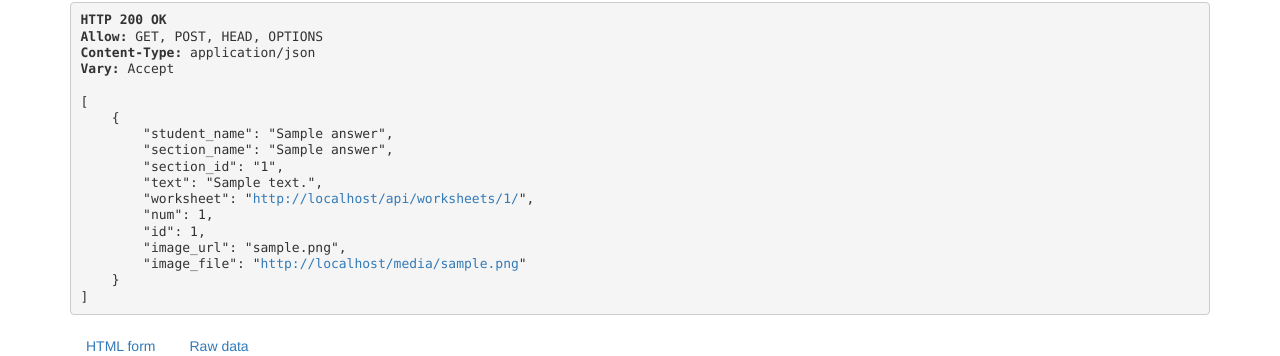
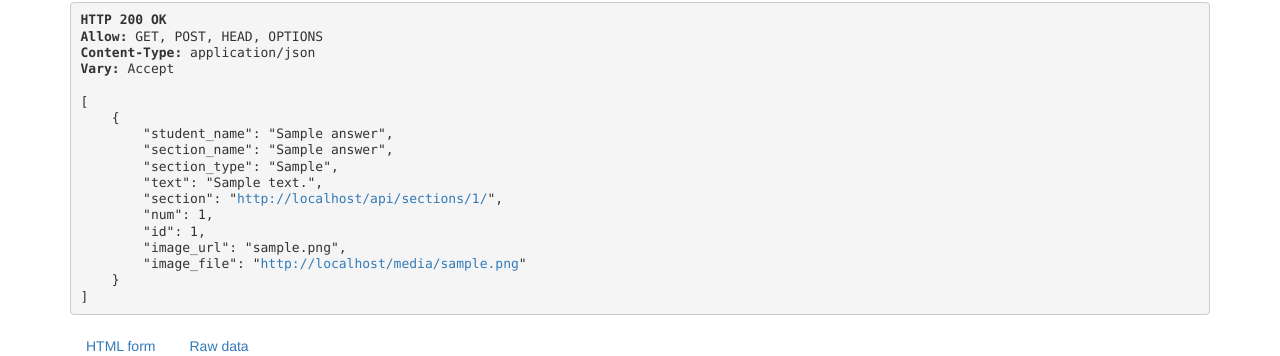
Before and after one commit to jackspiva/worksheet-interlace, a Django app: a page that uses ws_interlace/urls.py in a window 1280 px wide. Shown: the part 326-682 px from the top of the page. Run offline with Django 3.2, Linux system fonts and the light colour scheme; tables that the repository leaves empty hold one stand-in row (values such as "Sample post"); parts of the project's set-up code (start-up, migrations or seed data) failed here and were passed over; some libraries are stand-ins or nearby versions.

Commit message:
changed model name from worksheet to section

```diff
--- a/ws_interlace/admin.py
+++ b/ws_interlace/admin.py
@@ -1,7 +1,7 @@
 from django.contrib import admin
 
 # Register your models here.
-from ws_interlace.models import Worksheet, Answer
+from ws_interlace.models import Section, Answer
 
-admin.site.register(Worksheet)
+admin.site.register(Section)
 admin.site.register(Answer)
--- a/ws_interlace/models.py
+++ b/ws_interlace/models.py
@@ -19,7 +19,7 @@ def get_remote_image(ans):
         ans.save()
 
 
-class Worksheet(models.Model):
+class Section(models.Model):
     created = models.DateTimeField(auto_now_add=True)
     name = models.CharField(max_length=100, unique=True, default='')
     description = models.TextField(blank=True, null=True, default='')
@@ -30,7 +30,7 @@ class Worksheet(models.Model):
 
 class Answer(models.Model):
     created = models.DateTimeField(auto_now_add=True)
-    section_id = models.CharField(max_length=100, blank=True, default='')
+    section_type = models.CharField(max_length=100, blank=True, default='')
     section_name = models.CharField(max_length=100, blank=True, default='')
     student_name = models.CharField(max_length=100, blank=True, default='')
     text = models.CharField(max_length=100, blank=True, default='')
@@ -38,7 +38,7 @@ class Answer(models.Model):
     # fields, that way we can only use data from field if it is valid when
     # creating bar chart and stuff
     num = models.IntegerField(default=0)
-    worksheet = models.ForeignKey(Worksheet, related_name='answers', null=True)
+    section = models.ForeignKey(Section, related_name='answers', null=True)
     image_file = models.ImageField(upload_to='images', default='')
     image_url = models.URLField(default='')
 
--- a/ws_interlace/serializers.py
+++ b/ws_interlace/serializers.py
@@ -1,5 +1,5 @@
 from rest_framework import serializers
-from ws_interlace.models import Worksheet, Answer
+from ws_interlace.models import Section, Answer
 from django.core.files import File
 import os
 import urllib
@@ -18,23 +18,22 @@ def get_remote_image(ans):
 
 class AnswerSerializer(serializers.HyperlinkedModelSerializer):
 
-
     class Meta:
         model = Answer
-        fields = ('student_name', 'section_name', 'section_id',
-                  'text', 'worksheet', 'num', 'id', 'image_url', 'image_file')
+        fields = ('student_name', 'section_name', 'section_type',
+                  'text', 'section', 'num', 'id', 'image_url', 'image_file')
 
 
-class WorksheetSerializer(serializers.HyperlinkedModelSerializer):
+class SectionSerializer(serializers.HyperlinkedModelSerializer):
     answers = AnswerSerializer(many=True)
 
     def create(self, validated_data):
         answers_data = validated_data.pop('answers')
-        worksheet = Worksheet.objects.create(**validated_data)
+        section = Section.objects.create(**validated_data)
         for answer_data in answers_data:
-            Answer.objects.create(worksheet=worksheet, **answer_data)
-        return worksheet
+            Answer.objects.create(section=section, **answer_data)
+        return section
 
     class Meta:
-        model = Worksheet
+        model = Section
         fields = ('name', 'description', 'answers', 'id',)
--- a/ws_interlace/templates/index.html
+++ b/ws_interlace/templates/index.html
@@ -5,9 +5,9 @@
 {% endblock title %}
 {% block content %}
     <div class="list-group">
-        {% for worksheet in worksheets %}
-            <a href="{% url 'worksheet_detail' pk=worksheet.pk %}" class="list-group-item">
-                {{ worksheet.name }}
+        {% for section in sections %}
+            <a href="{% url 'section_detail' pk=section.id %}" class="list-group-item">
+                {{ section.name }}
             </a>
         {% endfor %}
     </div>
--- a/ws_interlace/templates/worksheets/worksheet_detail.html
+++ b/ws_interlace/templates/sections/section_detail.html
@@ -1,6 +1,6 @@
 {% extends 'base.html' %}
 {% block title %}
-    {{ worksheet.name }}
+    {{ section.name }}
     -
     {{ block.super }}
 {% endblock title %}
@@ -8,11 +8,11 @@
     <div class="panel panel-default" style="width: 75%; margin-left: 2%;">
         <!-- Default panel contents -->
         <div class="panel-heading">
-            <h3 class="panel-title">{{ worksheet.name }}
+            <h3 class="panel-title">{{ section.name }}
                 Data</h3>
         </div>
         <div class="panel-body">
-            <p>{{ worksheet.description }}</p>
+            <p>{{ section.description }}</p>
         </div>
         {% if answers %}
             <table class=" table table-inverse">
--- a/ws_interlace/urls.py
+++ b/ws_interlace/urls.py
@@ -2,17 +2,17 @@ from django.conf.urls import url, include
 from rest_framework.urlpatterns import format_suffix_patterns
 from ws_interlace import views
 from rest_framework.routers import DefaultRouter
-from ws_interlace.views import WorksheetViewSet, AnswerViewSet
+from ws_interlace.views import SectionViewSet, AnswerViewSet
 from rest_framework import renderers
 from django.views.generic import TemplateView, DetailView
 from django.conf import settings
 from rest_framework_swagger.views import get_swagger_view
 
 
-schema_view = get_swagger_view(title='Worksheet API')
+schema_view = get_swagger_view(title='Section API')
 
 router = DefaultRouter()
-router.register(r'worksheets', views.WorksheetViewSet)
+router.register(r'sections', views.SectionViewSet)
 router.register(r'answers', views.AnswerViewSet)
 urlpatterns = [
     url(r'^$', views.index, name='home'),
@@ -21,8 +21,8 @@ urlpatterns = [
         TemplateView.as_view(template_name='about.html'), name='about'),
     url(r'^contact/$',
         TemplateView.as_view(template_name='contact.html'), name='contact'),
-    url(r'^worksheets/(?P<pk>[-\w]+)/$', views.worksheet_detail,
-        name='worksheet_detail'),
+    url(r'^sections/(?P<pk>[-\w]+)/$', views.section_detail,
+        name='section_detail'),
     url(r'^api/', include(router.urls)),
     url(r'^api-auth/', include('rest_framework.urls', namespace='rest_framework')),
     url(r'^api/docs/', schema_view),
--- a/ws_interlace/views.py
+++ b/ws_interlace/views.py
@@ -3,19 +3,19 @@ from rest_framework import renderers
 from rest_framework import viewsets
 from rest_framework.decorators import detail_route
 from rest_framework.response import Response
-from ws_interlace.models import Worksheet, Answer
-from ws_interlace.serializers import WorksheetSerializer, AnswerSerializer
+from ws_interlace.models import Section, Answer
+from ws_interlace.serializers import SectionSerializer, AnswerSerializer
 from django.shortcuts import render
 from django.views.generic.detail import DetailView
 
 
-class WorksheetViewSet(viewsets.ModelViewSet):
+class SectionViewSet(viewsets.ModelViewSet):
     """
     This viewset automatically provides `list`, `create`, `retrieve`,
     `update` and `destroy` actions.
     """
-    queryset = Worksheet.objects.all()
-    serializer_class = WorksheetSerializer
+    queryset = Section.objects.all()
+    serializer_class = SectionSerializer
 
 
 class AnswerViewSet(viewsets.ModelViewSet):
@@ -28,16 +28,16 @@ class AnswerViewSet(viewsets.ModelViewSet):
 
 
 def index(request):
-    queryset = Worksheet.objects.all()
-    return render(request, 'index.html', {'worksheets': queryset, })
+    queryset = Section.objects.all()
+    return render(request, 'index.html', {'sections': queryset, })
 
 
-def worksheet_detail(request, pk):
-    worksheet = Worksheet.objects.get(pk=pk)
-    answers = worksheet.answers.all()
-    ws_answers = worksheet.answers.all()
-    return render(request, 'worksheets/worksheet_detail.html', {
-        'worksheet': worksheet,
+def section_detail(request, pk):
+    section = Section.objects.get(pk=pk)
+    answers = section.answers.all()
+    ws_answers = section.answers.all()
+    return render(request, 'sections/section_detail.html', {
+        'section': section,
         'answers': answers,
         'ws_answers': ws_answers,
     })
```
Also changed, not shown: ws_interlace/migrations/0027_auto_20170410_2219.py (added), ws_interlace/migrations/0028_auto_20170410_2225.py (added), ws_interlace/templates/sections/barchart.html (renamed from ws_interlace/templates/worksheets/barchart.html).
